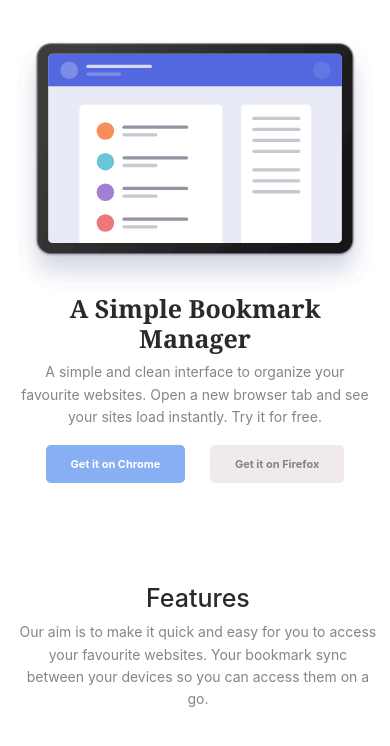
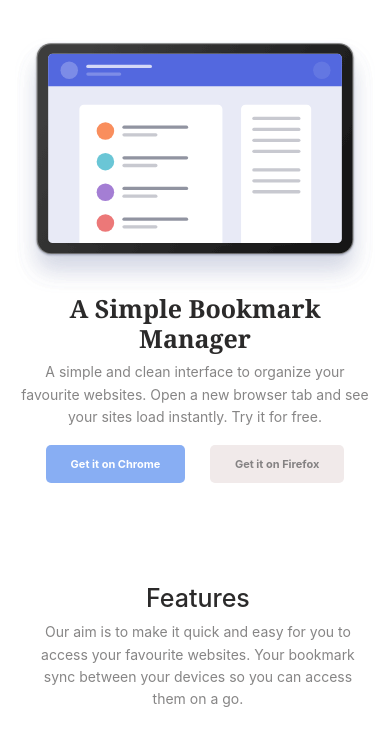
Before and after one commit to emedee/book-mark-landing-page, a plain HTML site: page Index.html in a window 390 px wide. Shown: the part 98-844 px from the top of the page. Drawn offline with nearby package versions, Linux system fonts and the light colour scheme.

Commit message:
another commit

```diff
--- a/Style.css
+++ b/Style.css
@@ -12,7 +12,7 @@
         margin-top: 100px !important;
     }
     #ues{
-        width: 98% !important;
+        width: 92% !important;
         margin-left: auto !important;
         margin-right: auto !important;
     }
```
